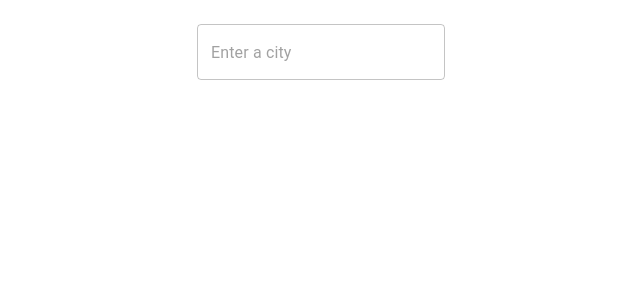
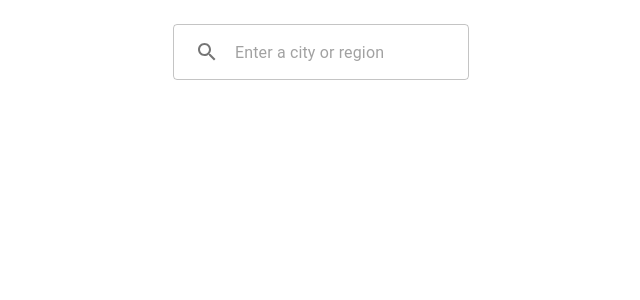
Before and after one commit to besure94/Weather-App, a React (Create React App) app: page / in a window 1280 px wide. Shown: the top 300 px of the page, without its empty margins (319-959 px from the left). Built offline with nearby package versions, Linux system fonts and the light colour scheme.

Commit message:
Add SearchIcon button to form input field.

```diff
--- a/src/components/main/SearchForm.js
+++ b/src/components/main/SearchForm.js
@@ -1,6 +1,5 @@
 import React from "react";
 import PropTypes from "prop-types";
-import SearchOutlined from '@mui/icons-material/SearchOutlined';
 import SearchIcon from '@mui/icons-material/Search';
 import TextField from '@mui/material/TextField';
 import { IconButton, InputAdornment } from "@mui/material";
@@ -22,22 +21,21 @@ function SearchForm(props) {
             <TextField
               type="text"
               name="city"
-              placeholder="Enter a city"
+              placeholder="Enter a city or region"
               slotProps={{
-                endAdornment: (
-                  <InputAdornment position="end">
+                input: {
+                  startAdornment:
+                    <InputAdornment position="start">
                       <IconButton type="submit">
                         <SearchIcon />
                       </IconButton>
                     </InputAdornment>
-                ),
+                },
               }}
               required/>
           </form>
         </div>
       </div>
-      <br/>
-      <br/>
     </React.Fragment>
   )
 }
--- a/src/components/weather-details/WeatherControl.js
+++ b/src/components/weather-details/WeatherControl.js
@@ -99,6 +99,7 @@ function WeatherControl() {
       {error && <div className='error'><h2>Error: {error}</h2></div>}
       {isLoaded && (
         <React.Fragment>
+          <hr/>
           <div className='weather-components-container'>
             <div className='current-weather-for-location'>
               <ConditionsOverview
```
Lines whose indentation alone changed are shown as unchanged.
